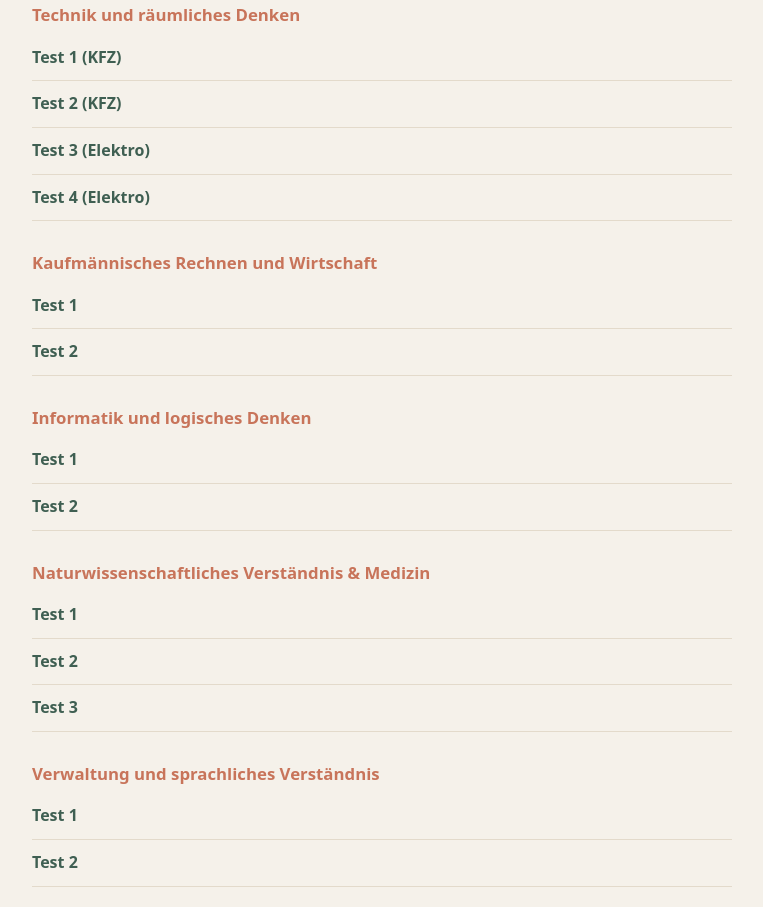
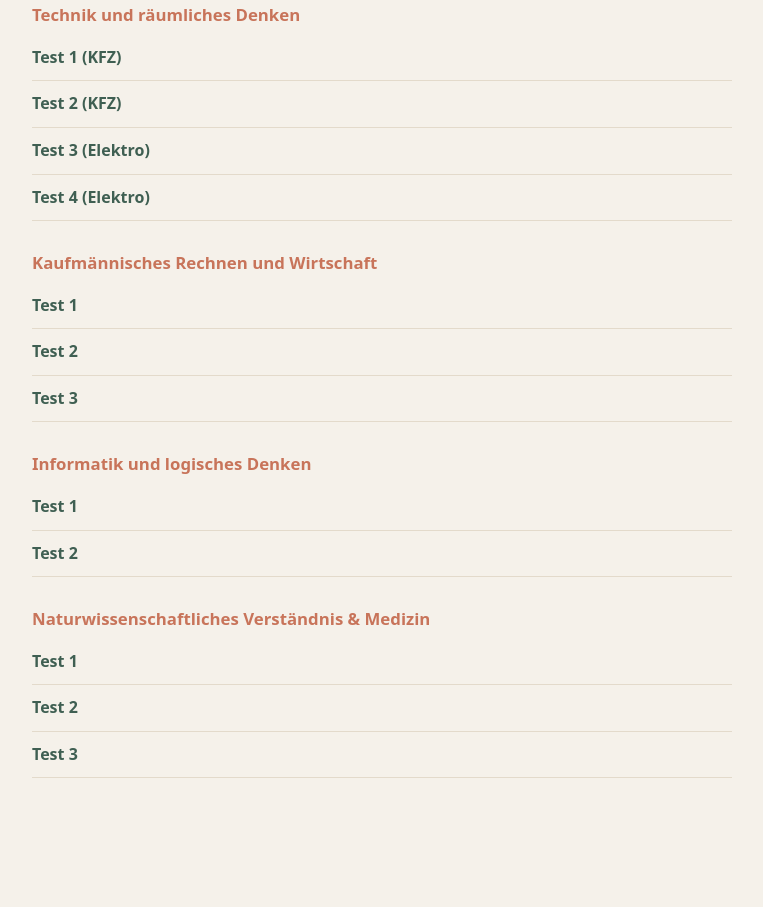
Before and after one commit to TrizZm4ster/einstellungstest_website, a plain HTML site: page index.html in a window 1280 px wide. Shown: the part 467-1374 px from the top of the page, without its empty margins (258-1021 px from the left). After the commit the page ends 1301 px from the top, so only its background shows below. Drawn offline with Linux system fonts and the light colour scheme.

Commit message:
Update index.html

```diff
--- a/index.html
+++ b/index.html
@@ -49,6 +49,7 @@
     <ul>
       <li><a href="tests/kaufm_test1.html">Test 1</a></li>
       <li><a href="tests/kaufm_test2.html">Test 2</a></li>
+      <li><a href="tests/kaufm_test3.html">Test 3</a></li>
     </ul>
   </section>
 
@@ -68,14 +69,6 @@
       <li><a href="tests/natur_test3.html">Test 3</a></li>
     </ul>
   </section>
-
-  <section>
-    <h2>Verwaltung und sprachliches Verständnis</h2>
-    <ul>
-      <li><a href="tests/verwaltung_test1.html">Test 1</a></li>
-      <li><a href="tests/verwaltung_test2.html">Test 2</a></li>
-    </ul>
-  </section>
 </main>
 </body>
 </html>
```
